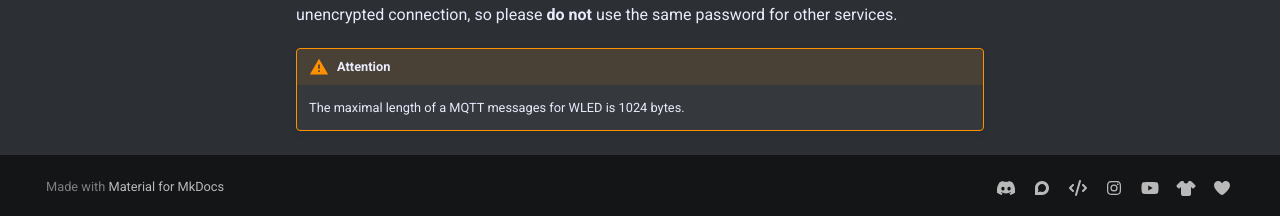
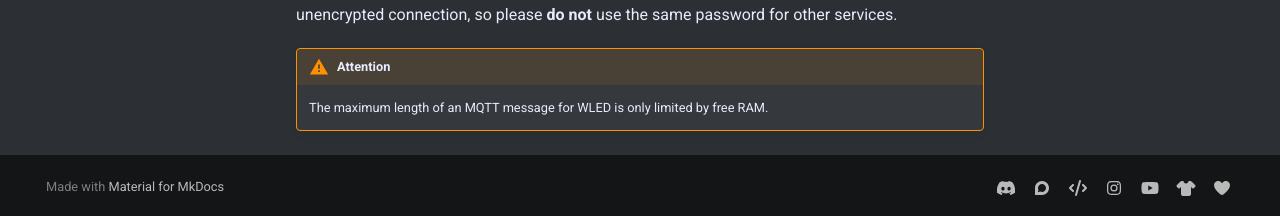
Before and after one commit to Aircoookie/WLED-Docs, an MkDocs documentation site: the page built from docs/interfaces/mqtt.md, in a window 1280 px wide and 900 px high, scrolled down 785 px. Shown: the part 681-897 px from the top of the window. Built offline with MkDocs 1.6.1 and Material for MkDocs 9.7.7, drawn with Linux system fonts in a browser that asks for light colours; comment, search, counter and statistics services are not loaded.

Commit message:
Update mqtt.md
change message limit info

```diff
--- a/docs/interfaces/mqtt.md
+++ b/docs/interfaces/mqtt.md
@@ -49,4 +49,4 @@ Additionally, on light change, WLED will publish to 3 topics for MQTT clients to
 There is support for client ID and authentication, but this is presently transmitted over an unencrypted connection, so please **do not** use the same password for other services.
 
 !!! warning "Attention"
-    The maximal length of a MQTT messages for WLED is 1024 bytes.
+    The maximum length of an MQTT message for WLED is only limited by free RAM.
```
